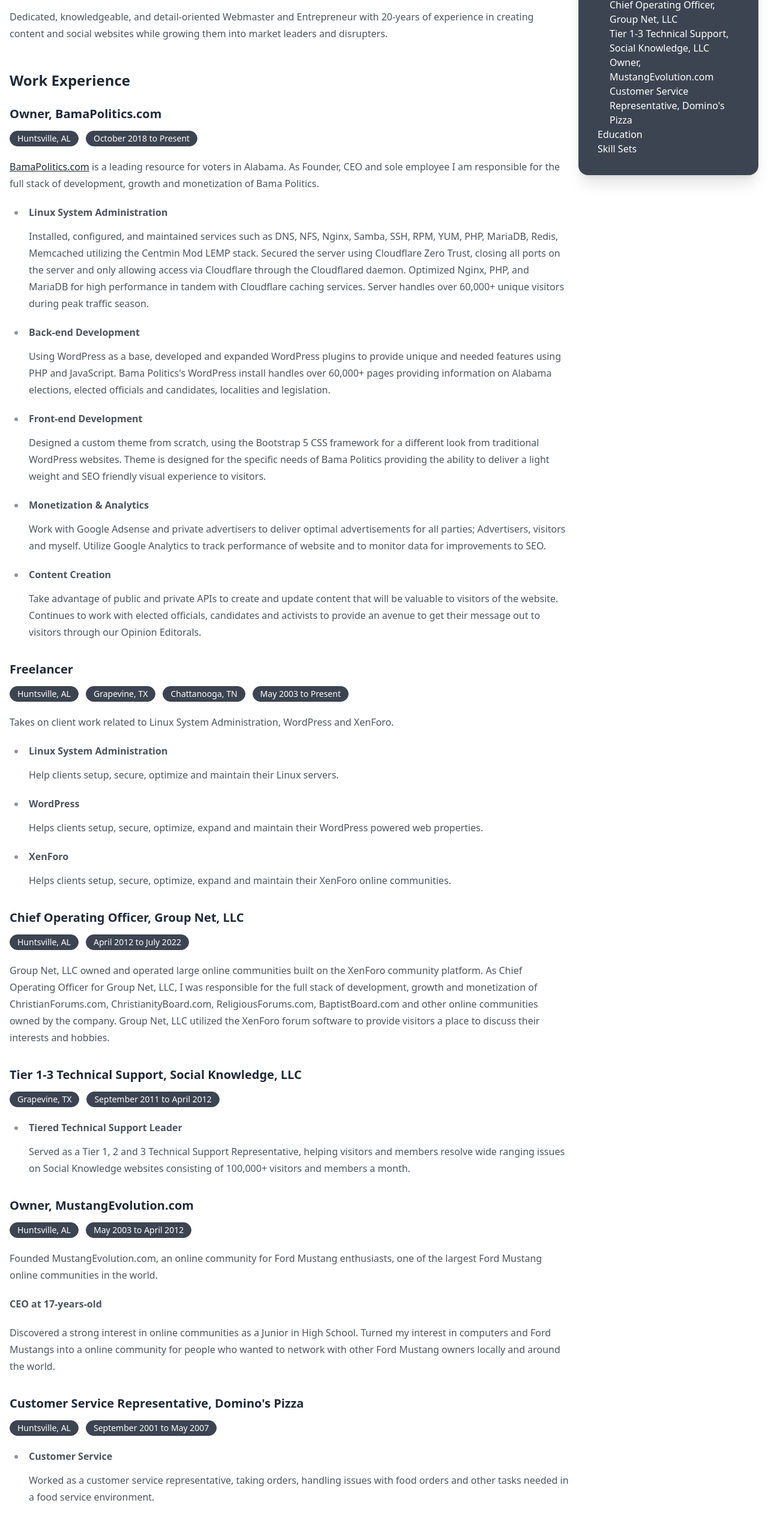
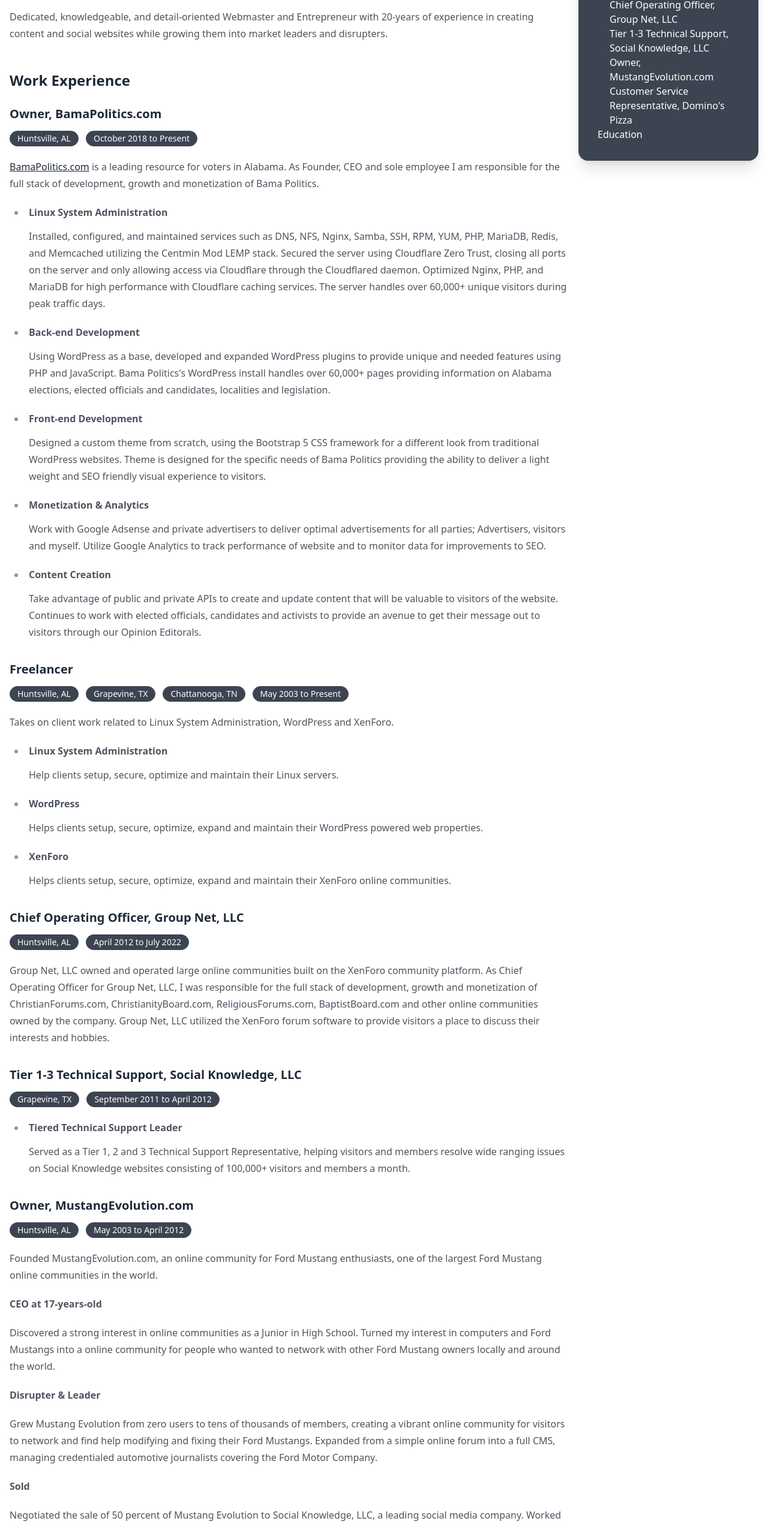
Before and after one commit to BWBama85/thewilsonnet.com, a Next.js app: page /about/resume in a window 1280 px wide. Shown: the part 224-2770 px from the top of the page at 60% size. Built offline with nearby package versions, Linux system fonts and the light colour scheme.

Commit message:
edits for basic temp functional website

```diff
--- a/app/about/resume/page.tsx
+++ b/app/about/resume/page.tsx
@@ -94,10 +94,10 @@
                 Linux System Administration
               </p>
               <p>
-                Installed, configured, and maintained services such as DNS, NFS, Nginx, Samba, SSH, RPM, YUM, PHP, MariaDB, Redis, Memcached utilizing the Centmin Mod LEMP stack.
+                Installed, configured, and maintained services such as DNS, NFS, Nginx, Samba, SSH, RPM, YUM, PHP, MariaDB, Redis, and Memcached utilizing the Centmin Mod LEMP stack.
                 Secured the server using Cloudflare Zero Trust, closing all ports on the server and only allowing access via Cloudflare through the Cloudflared daemon.
-                Optimized Nginx, PHP, and MariaDB for high performance in tandem with Cloudflare caching services.
-                Server handles over 60,000+ unique visitors during peak traffic season.
+                Optimized Nginx, PHP, and MariaDB for high performance with Cloudflare caching services.
+                The server handles over 60,000+ unique visitors during peak traffic days.
               </p>
             </li>
             <li>
@@ -219,6 +219,21 @@
             Discovered a strong interest in online communities as a Junior in High School. Turned my interest in computers and Ford Mustangs into a online community
             for people who wanted to network with other Ford Mustang owners locally and around the world.
           </p>
+          <p className="font-bold">
+            Disrupter & Leader
+          </p>
+          <p>
+            Grew Mustang Evolution from zero users to tens of thousands of members, creating a vibrant online community for visitors to network and find help
+            modifying and fixing their Ford Mustangs. Expanded from a simple online forum into a full CMS, managing credentialed automotive journalists covering the Ford Motor Company.
+          </p>
+          <p className="font-bold">
+            Sold
+          </p>
+          <p>
+            Negotiated the sale of 50 percent of Mustang Evolution to Social Knowledge, LLC, a leading social media company.
+            Worked with Social Knowledge to continue to grow Mustang Evolution and other Social Knowledge properties.
+            Negotiated the sale of the remaining 50 percent of Mustang Evolution in April of 2012.
+          </p>
           <h3 id="dominos">Customer Service Representative, Domino&apos;s Pizza</h3>
           <div className="flex flex-wrap gap-3">
             <span className="badge p-3">Huntsville, AL</span>
@@ -243,7 +258,7 @@
           <p>
             Attended Calhoun Community College and Athens State University. Left school to work full time on Mustangevolution.com.
           </p>
-
+          {/*
           <h2 id="skills">Skill Sets</h2>
           <p>
             Click on any skill below to find out more about my experience.
@@ -253,9 +268,9 @@
             <button className="btn-sm btn-primary">PHP</button>
             <button className="btn-sm btn-primary">JavaScript</button>
           </div>
+*/}
         </article>
       </div>
-
       <aside className="hidden md:col-span-1 md:block">
         <TOC />
       </aside>
--- a/app/layout.tsx
+++ b/app/layout.tsx
@@ -11,7 +11,7 @@
         <main id="page" className="container mx-auto w-full px-4">
           {children}
         </main>
-        <Foot />
+        {/* <Foot /> */}
       </body>
     </html>
   )
--- a/app/page.tsx
+++ b/app/page.tsx
@@ -70,7 +70,7 @@
         </div>
       </div>
       <div className="divider"></div>
-      <div className="grid grid-cols-1 md:grid-cols-2 gap-4 mb-4">
+      <div className="grid grid-cols-1 mb-4">
         <div className="hero bg-base-200">
           <div className="hero-content text-center">
             <div className="max-w-md">
@@ -78,10 +78,11 @@
               <p className="py-6">
                 A Webmaster since I was 17-years-old, I have built and managed some of the largest community driven websites on the internet.
               </p>
-              <Link href="/about" title="About Brent Wilson" className="btn btn-primary">Learn More</Link>
+              <Link href="/about/resume" title="About Brent Wilson" className="btn btn-primary">Learn More</Link>
             </div>
           </div>
         </div>
+        {/*
         <div className="hero bg-base-200">
           <div className="hero-content text-center">
             <div className="max-w-md">
@@ -104,6 +105,7 @@
             </div>
           </div>
         </div>
+*/}
       </div>
     </div>
   )
--- /dev/null
+++ b/pages/api/contentful/resume.tsx
@@ -0,0 +1,5 @@
+import { NextApiRequest, NextApiResponse } from 'next'
+
+export default function handler(req: NextApiRequest, res: NextApiResponse) {
+  res.status(200).json({ name: 'John Doe' })
+}
```
